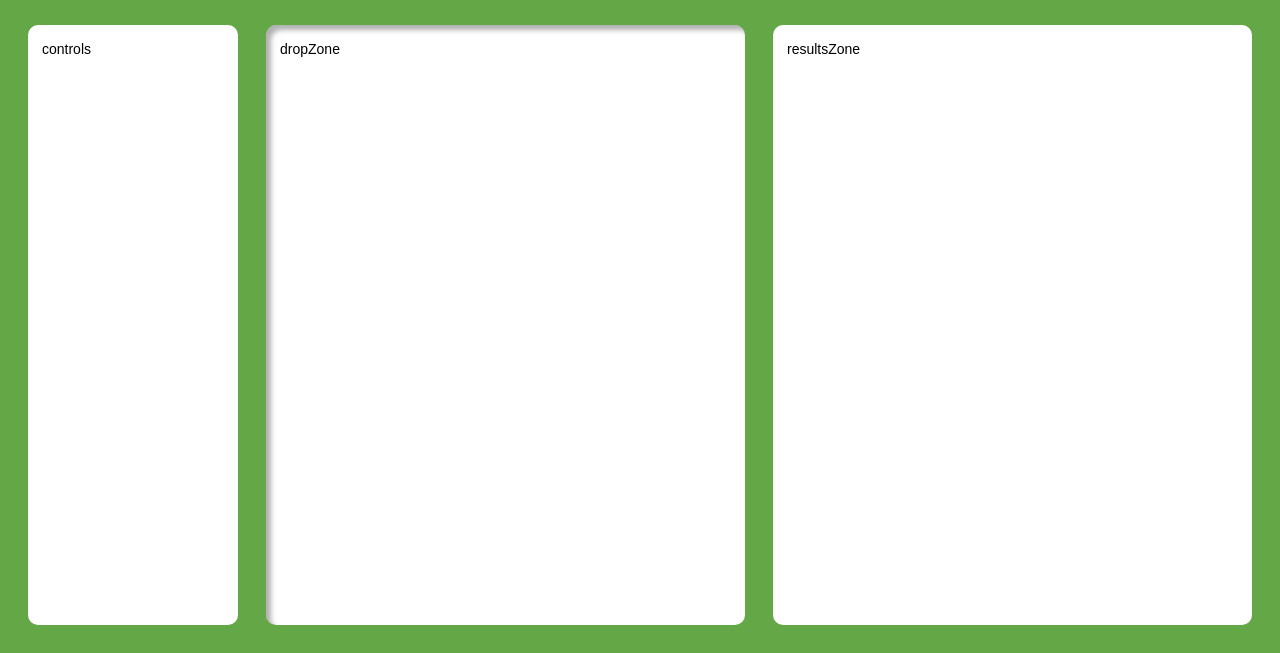
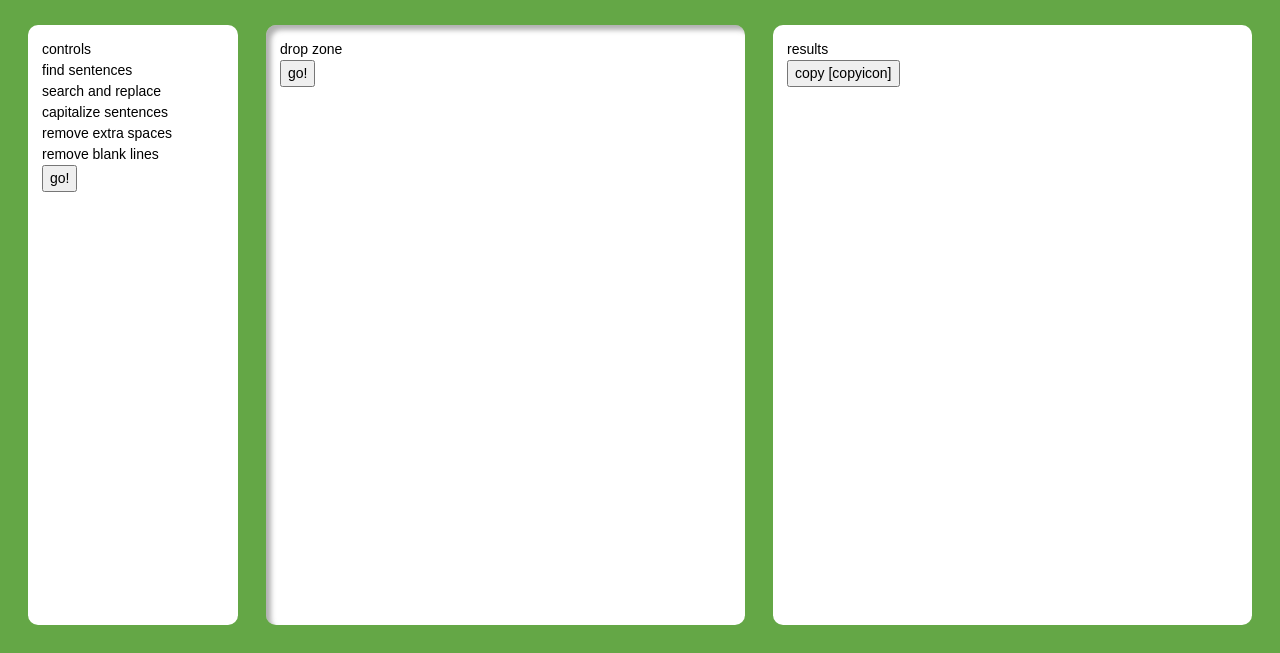
Before and after one commit to rg3h/fixTranscript, a plain HTML site: page index.html in a window 1280 px wide. Shown: the part 147-800 px from the top of the page. Drawn offline with Linux system fonts and the light colour scheme; a web font is replaced by a local one.

Commit message:
intermediate check-in. Added structures and text for the controls, dropzone and results; fixed how the header handles resizing

```diff
--- a/index.html
+++ b/index.html
@@ -40,8 +40,34 @@
     </div>
   </div> <!-- header -->
 
-  <div class=controls>controls</div>
-  <div class=dropZone>dropZone</div>
-  <div class=resultsZone>resultsZone</div>
+  <div class=controls>
+    <div class=cardBar>
+      <div class=cardBarTitle>controls</div>
+    </div>
+    <div class=cardMain>
+      <div>find sentences</div>
+      <div>search and replace</div>
+      <div>capitalize sentences</div>
+      <div>remove extra spaces</div>
+      <div>remove blank lines</div>
+      <button class=cardBarButton>go!</button>
+    </div>
+  </div>
+  <div class=dropZone>
+    <div class=cardBar>
+      <div class=cardBarTitle>drop zone</div>
+      <button class=cardBarButton>go!</button>
+    </div>
+    <div class=cardMain>
+    </div>
+  </div>
+  <div class=resultsZone>
+    <div class=cardBar>
+      <div class=cardBarTitle>results</div>
+      <button class=cardBarButton>copy [copyicon]</button>
+    </div>
+    <div class=cardMain>
+    </div>
+  </div>
 </body>
 </html>
--- a/main/main.css
+++ b/main/main.css
@@ -22,12 +22,14 @@ a {
 }
 
 ol {
+  font-size: 1.1rem;
   margin-top: 1rem;
-  font-size: 1.1rem;
 }
 
 html {
+  display: flex;
   height: 100%;
+  justify-content: center;
   width: 100%;
 }
 
@@ -45,6 +47,7 @@ body {
   opacity: 0;
   padding: 1rem 2rem 2rem 2rem;
   width: 100%;
+  max-width: 100rem;
 }
 
 .headerContainer {
@@ -58,6 +61,7 @@ body {
   flex-grow: 0;
   gap: 1rem;
   justify-content: space-between;
+  overflow: hidden;
   width: 100%;
 }
 
@@ -66,6 +70,8 @@ body {
   display: flex;
   flex-grow: 0;
   justify-content: flex-start;
+  min-width: 500px;
+  max-width: 500px;
 }
 
 .headerMiddle {
@@ -81,8 +87,10 @@ body {
 .headerRight {
   display: flex;
   flex-grow: 0;
-  justify-content: flex-end;
   min-width: 25rem;
+  white-space: nowrap;
+  overflow: hidden;
+  max-width: 420px;
 }
 
 .logoImage {
```
